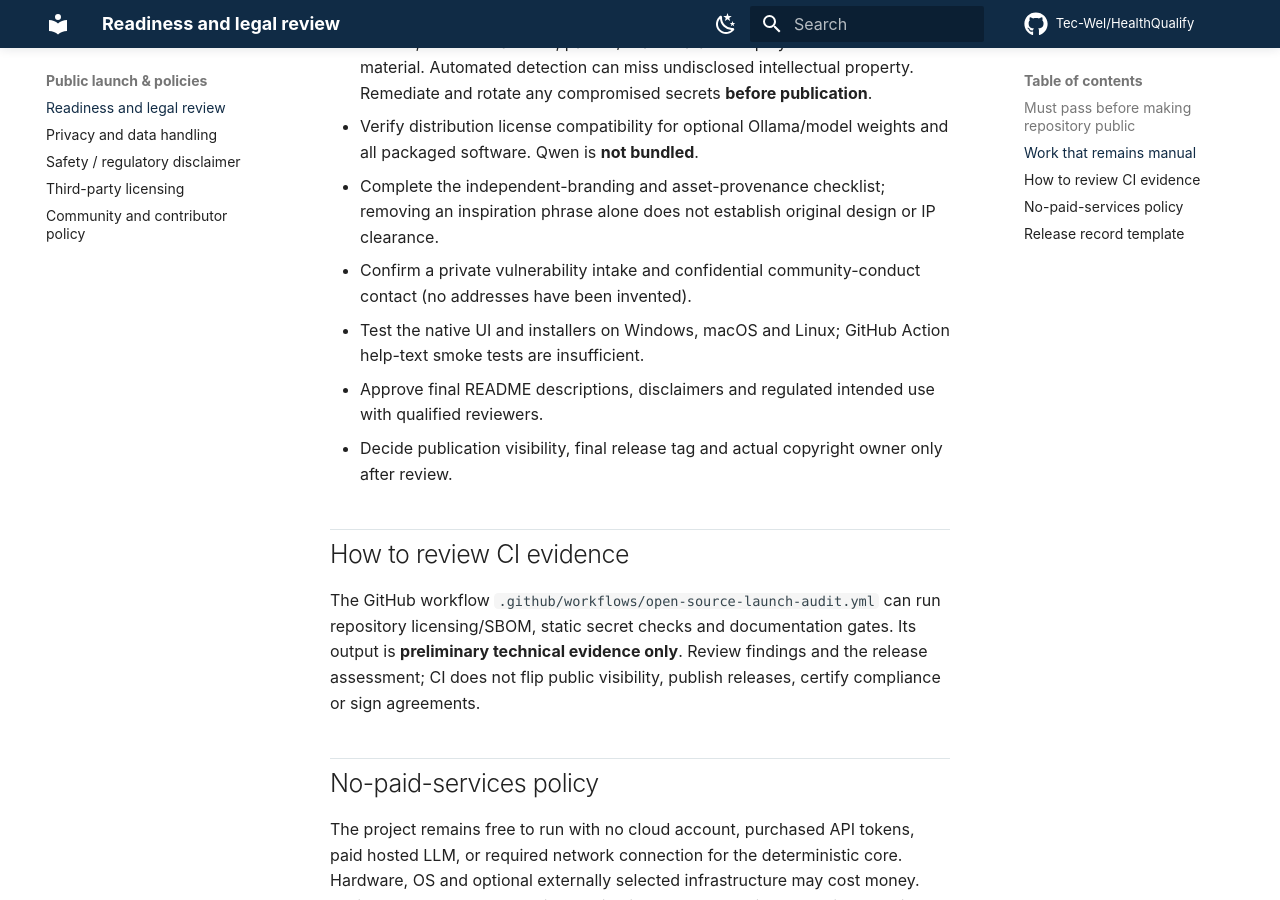
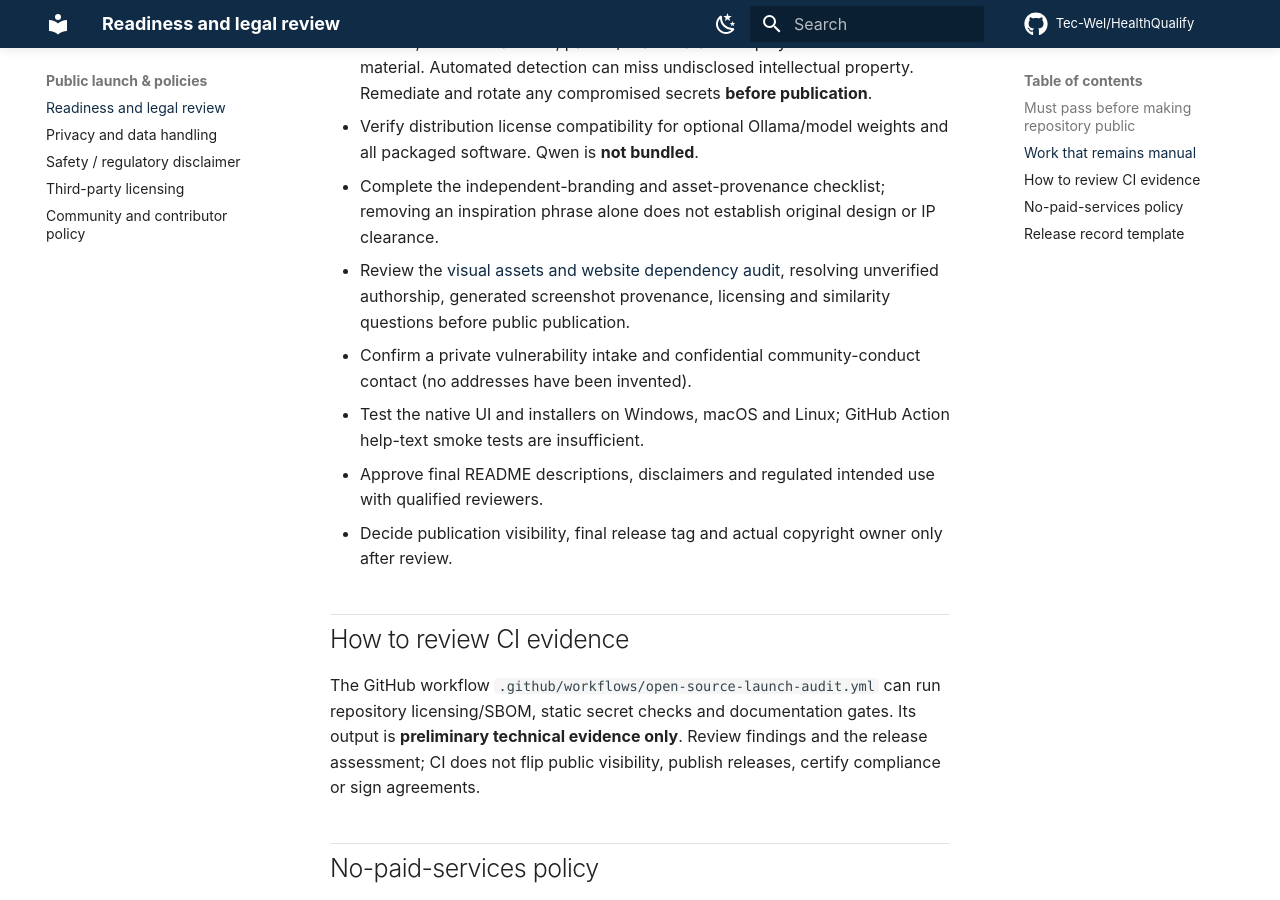
Before and after one commit to Tec-Wel/HealthQualify, an MkDocs documentation site: the page built from docs/PUBLIC_LAUNCH_READINESS.md, in a window 1280 px wide and 900 px high, scrolled down 1863 px. Built offline with MkDocs 1.6.1 and Material for MkDocs 9.7.7, drawn with Linux system fonts in a browser that asks for light colours; comment, search, counter and statistics services are not loaded.

```diff
--- a/docs/PUBLIC_LAUNCH_READINESS.md
+++ b/docs/PUBLIC_LAUNCH_READINESS.md
@@ -24,6 +24,7 @@
 - Inspect all **historical commits, branches, tags and hidden/deleted paths** for secrets, confidential code, patient/health data or employer-controlled material. Automated detection can miss undisclosed intellectual property. Remediate and rotate any compromised secrets **before publication**.
 - Verify distribution license compatibility for optional Ollama/model weights and all packaged software. Qwen is **not bundled**.
 - Complete the independent-branding and asset-provenance checklist; removing an inspiration phrase alone does not establish original design or IP clearance.
+- Review the [visual assets and website dependency audit](VISUAL_ASSET_DEPENDENCY_AUDIT.md), resolving unverified authorship, generated screenshot provenance, licensing and similarity questions before public publication.
 - Confirm a private vulnerability intake and confidential community-conduct contact (no addresses have been invented).
 - Test the native UI and installers on Windows, macOS and Linux; GitHub Action help-text smoke tests are insufficient.
 - Approve final README descriptions, disclaimers and regulated intended use with qualified reviewers.
```
